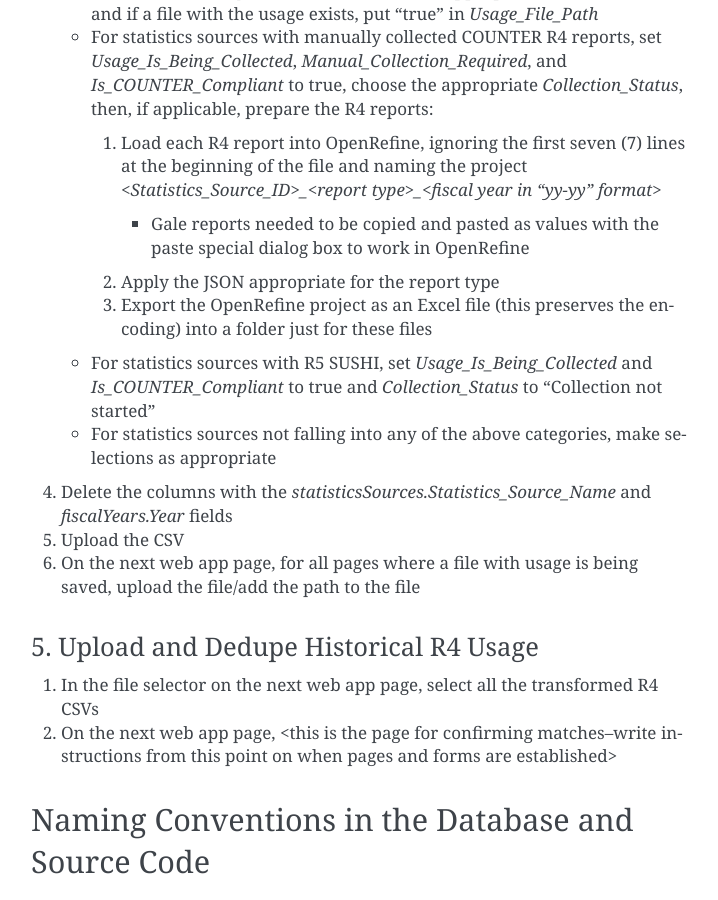
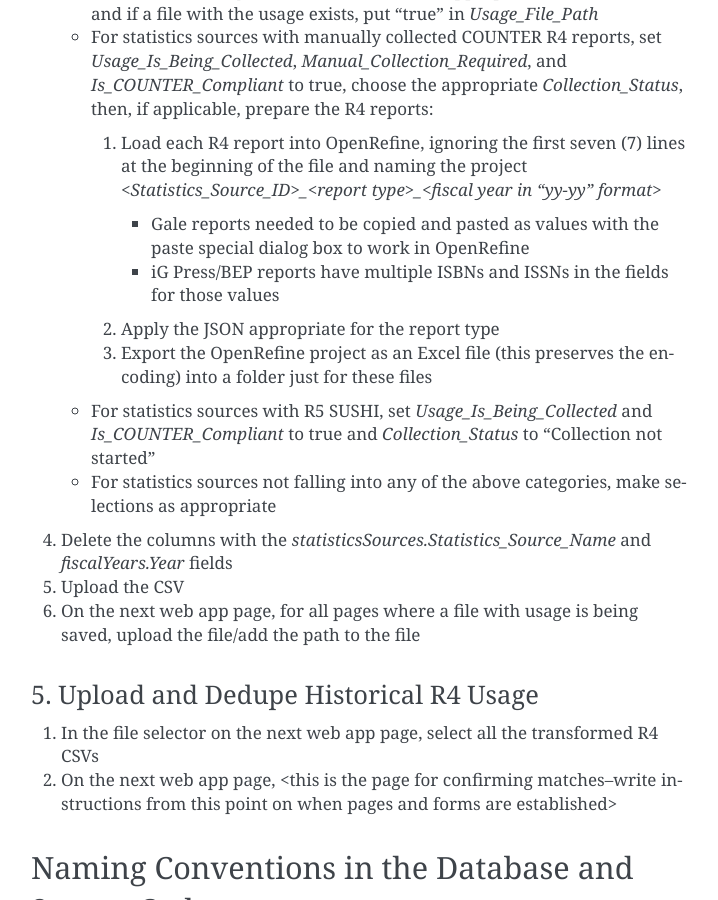
Before and after one commit to ereiskind/nolcat, a Sphinx documentation site: the page built from docs/source/the_database.rst, in a window 1280 px wide and 900 px high, scrolled down 2159 px. Shown: the whole window, without its empty margins (389-1107 px from the left). Built offline with Sphinx 7.4.7, drawn with Linux system fonts in a browser that asks for light colours.

Commit message:
Add note about iG/BEP multivalued fields

```diff
--- a/docs/source/the_database.rst
+++ b/docs/source/the_database.rst
@@ -50,6 +50,7 @@ The most important data related to a statistics source--the SUSHI credentials--n
      1. Load each R4 report into OpenRefine, ignoring the first seven (7) lines at the beginning of the file and naming the project `<Statistics_Source_ID>_<report type>_<fiscal year in "yy-yy" format>`
 
         * Gale reports needed to be copied and pasted as values with the paste special dialog box to work in OpenRefine
+        * iG Press/BEP reports have multiple ISBNs and ISSNs in the fields for those values
 
      2. Apply the JSON appropriate for the report type
      3. Export the OpenRefine project as an Excel file (this preserves the encoding) into a folder just for these files
```
